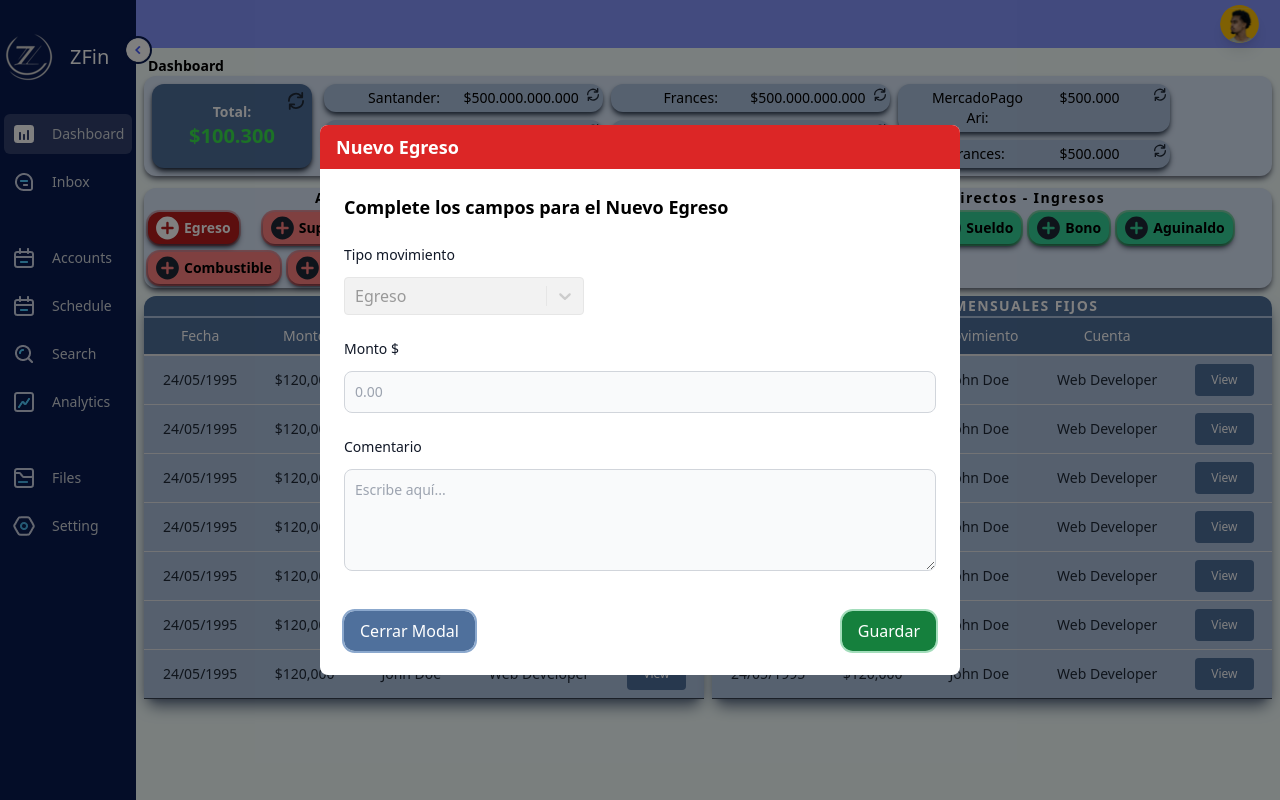
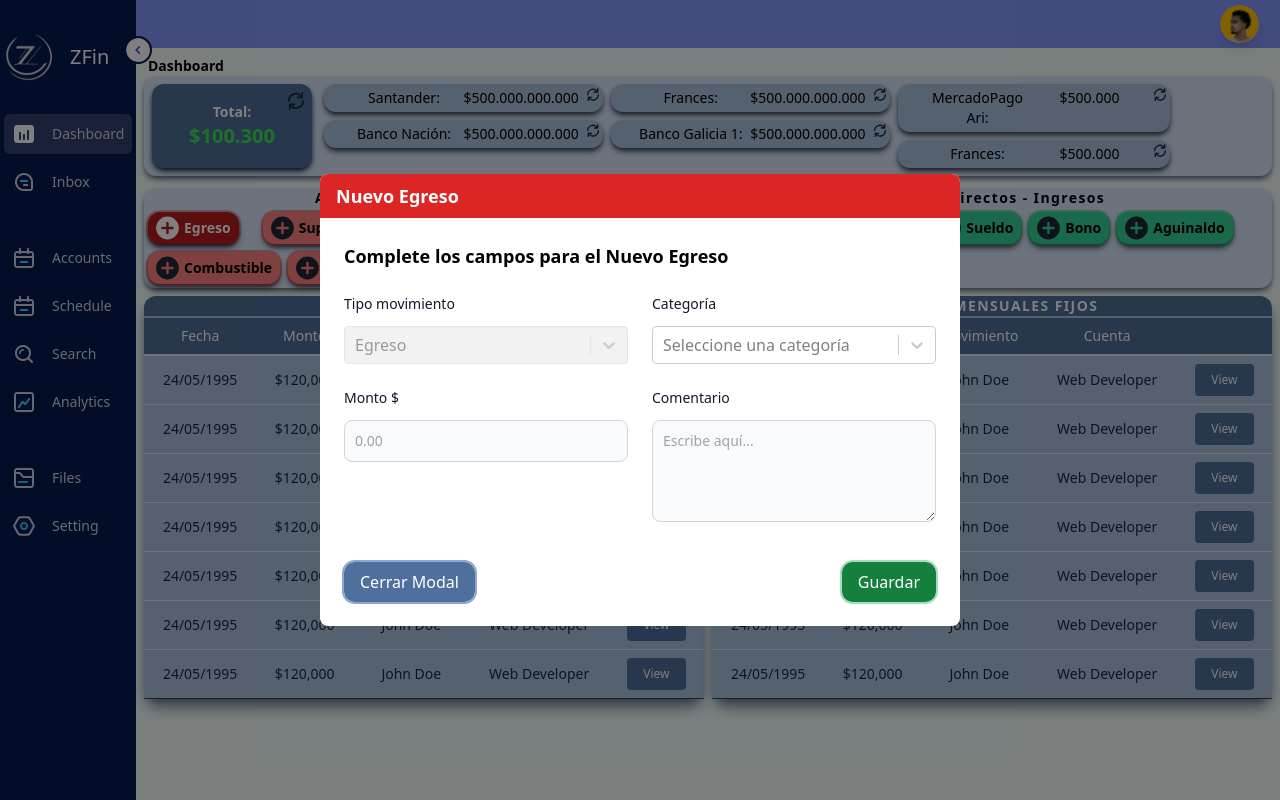
Before and after one commit to arielcareggio/zfin-panel-react, a React (Vite) app: page / in a window 1280 px wide. Both pictures are taken after a click on the button "Egreso". Built offline with nearby package versions, Linux system fonts and the light colour scheme; what react-modal-hook would draw is missing.

Commit message:
Funcionando SELECT

```diff
--- a/src/components/dashboard/accesosDirectos/Egresos.tsx
+++ b/src/components/dashboard/accesosDirectos/Egresos.tsx
@@ -1,107 +1,90 @@
-
 import { OptionType } from "../../../types/Types";
 import AddMovimiento from "./modals/AddMovimiento";
 import { useState } from 'react';
 
 interface EgresosProps {
   svgIcon: React.ReactNode;
-
 }
 
-
-
-const opciones: OptionType[] = [
+const tipos: OptionType[] = [
   { value: '1', label: 'Ingreso' },
   { value: '2', label: 'Egreso' },
 ];
 
+const categorias: OptionType[] = [
+  { value: '1', label: 'Supermercado' },
+  { value: '2', label: 'Alquiler' },
+  { value: '3', label: 'Delibery' },
+  { value: '4', label: 'Combustible' },
+  { value: '5', label: 'Salud' },
+];
+
 function Egresos({ svgIcon }: EgresosProps) {
+  const [isModalOpen, setIsModalOpen] = useState(false);
+  const [selectedCategoria, setSelectedCategoria] = useState<OptionType | null>(null);
 
-    const [isModalOpen, setIsModalOpen] = useState(false);
+  const tipo = tipos.find((tipo) => tipo.value === '2'); // Busca el Egreso
 
-    const openModal = () => {
+  const openModal = (datos?: OptionType) => {
+    if (datos) {
+      setSelectedCategoria(datos);
+    }
     setIsModalOpen(true);
   };
 
   const closeModal = () => {
+    setSelectedCategoria(null);
     setIsModalOpen(false);
   };
 
   return (
-        <div className="bg-fondo-contenedor h-auto rounded-xl text-sm shadow-md shadow-gray-500"> {/* bg-rose-200 */}
+    <div className="bg-fondo-contenedor h-auto rounded-xl text-sm shadow-md shadow-gray-500">
       <div>
         <h1 className="text-center tracking-widest font-semibold text-xs sm:text-sm">Accesos Directos - Egresos</h1>
       </div>
 
       <div className="h-auto flex flex-wrap rounded-xl text-sm text-black">
-                <button id="Egreso" className="bg-red-700 hover:bg-red-900 font-bold px-2 m-1 rounded-xl flex items-center h-8 transition ease-in
+        <button
+          id="Egreso"
+          className="bg-red-700 hover:bg-red-900 font-bold px-2 m-1 rounded-xl flex items-center h-8 transition ease-in
                  duration-300 shadow-md text-white shadow-slate-800 hover:shadow-slate-950 ring-2 ring-red-700/30"
-                    onClick={openModal}>
-                    <div className="mr-1 w-6 text-white">
-                        {svgIcon}
-                    </div>
+          onClick={() => openModal()}
+        >
+          <div className="mr-1 w-6 text-white">{svgIcon}</div>
           <span>Egreso</span>
         </button>
 
         <div className="mx-2"></div>
 
-                <button className="bg-fondo-botones-rojo hover:bg-red-500 font-bold px-2 m-1 rounded-xl flex items-center h-8 transition ease-in
-                 duration-300 shadow-md shadow-slate-800 hover:shadow-slate-950 ring-2 ring-red-500/50">
-                    <div className="mr-1 w-6 text-gray-800">
-                        {svgIcon}
-                    </div>
-                    <span>Supermercado</span>
+        {categorias.map((categoria) => (
+          <button
+            key={categoria.value}
+            id={categoria.value}
+            className="bg-fondo-botones-rojo hover:bg-red-500 font-bold px-2 m-1 rounded-xl flex items-center h-8 transition ease-in duration-300
+                        shadow-md shadow-slate-800 hover:shadow-slate-950 ring-2 ring-red-500/50"
+            onClick={() => openModal(categoria)}
+          >
+            <div className="mr-1 w-6 text-gray-800">{svgIcon}</div>
+            <span>{categoria.label}</span>
           </button>
-
-                <button className="bg-fondo-botones-rojo hover:bg-red-500 font-bold px-2 m-1 rounded-xl flex items-center h-8 transition ease-in
-                 duration-300 shadow-md shadow-slate-800 hover:shadow-slate-950 ring-2 ring-red-500/50">
-                    <div className="mr-1 w-6 text-gray-800">
-                        {svgIcon}
-                    </div>
-                    <span>Alquiler</span>
-                </button>
-
-                <button className="bg-fondo-botones-rojo hover:bg-red-500 font-bold px-2 m-1 rounded-xl flex items-center h-8 transition ease-in
-                 duration-300 shadow-md shadow-slate-800 hover:shadow-slate-950 ring-2 ring-red-500/50">
-                    <div className="mr-1 w-6 text-gray-800">
-                        {svgIcon}
-                    </div>
-                    <span>Delibery</span>
-                </button>
-
-                <button className="bg-fondo-botones-rojo hover:bg-red-500 font-bold px-2 m-1 rounded-xl flex items-center h-8 transition ease-in
-                 duration-300 shadow-md shadow-slate-800 hover:shadow-slate-950 ring-2 ring-red-500/50">
-                    <div className="mr-1 w-6 text-gray-800">
-                        {svgIcon}
-                    </div>
-                    <span>Combustible</span>
-                </button>
-
-                <button className="bg-fondo-botones-rojo hover:bg-red-500 font-bold px-2 m-1 rounded-xl flex items-center h-8 transition ease-in
-                 duration-300 shadow-md shadow-slate-800 hover:shadow-slate-950 ring-2 ring-red-500/50">
-                    <div className="mr-1 w-6 text-gray-800">
-                        {svgIcon}
-                    </div>
-                    <span>Salud</span>
-                </button>
+        ))}
 
         <AddMovimiento
           isOpen={isModalOpen}
           onClose={closeModal}
-                    dataConfiguracion={
-                        {
+          dataConfiguracion={{
             color: "bg-red-600",
             titulo: 'Nuevo Egreso',
-                            tipo: '2',
-                            isDisabled: true
+            tipo: tipo ? [tipo] : [], // Egreso
+            defaultValue: selectedCategoria ? [selectedCategoria] : [], // Aquí se crea un array con un solo elemento
+            isDisabled: true,
           }}
-                    dataOpcionesSelect={opciones} />
-
-                {/* <AddMovimiento isOpen={isModalOpen} onClose={closeModal}/> */}
+          dataSelect_Tipos={tipos}
+          dataSelect_Categorias={categorias}
+        />
       </div>
     </div>
-    )
+  );
 }
 
 export default Egresos;
-//datos={Array("color", "bg-fondo-cuenta-principal")
--- a/src/components/dashboard/accesosDirectos/Ingresos.tsx
+++ b/src/components/dashboard/accesosDirectos/Ingresos.tsx
@@ -1,11 +1,44 @@
 
-import React from "react";
+import { OptionType } from "../../../types/Types";
+import AddMovimiento from "./modals/AddMovimiento";
+import { useState } from 'react';
 
 interface IngresosProps {
     svgIcon: React.ReactNode;
 }
 
+const tipos: OptionType[] = [
+    { value: '1', label: 'Ingreso' },
+    { value: '2', label: 'Egreso' },
+];
+
+const categorias: OptionType[] = [
+    { value: '1', label: 'Venta' },
+    { value: '2', label: 'Sueldo' },
+    { value: '3', label: 'Bono' },
+    { value: '4', label: 'Aguinaldo' },
+    { value: '5', label: 'Sueldo' },
+];
+
 function Ingresos({ svgIcon }: IngresosProps) {
+    const [isModalOpen, setIsModalOpen] = useState(false);
+    const [selectedCategoria, setSelectedCategoria] = useState<OptionType>();
+
+    const tipo = tipos.find(tipo => tipo.value === '1'); // Busca el Ingreso
+
+    const openModal = (datos?: OptionType) => {
+        if (datos) {
+            setSelectedCategoria(datos);
+        }
+        setIsModalOpen(true);
+    };
+
+    const closeModal = () => {
+        setSelectedCategoria(undefined);
+        setIsModalOpen(false);
+    };
+
+
     return (
         <div className="bg-fondo-contenedor h-auto rounded-xl text-sm shadow-md shadow-gray-500"> {/* bg-green-200 */}
             <div>
@@ -14,7 +47,9 @@ function Ingresos({ svgIcon }: IngresosProps) {
 
             <div className="h-auto flex flex-wrap rounded-xl text-sm text-black">
                 <button className="bg-green-700 hover:bg-green-900 font-bold px-2 m-1 rounded-xl flex items-center h-8 transition ease-in
-                duration-300 shadow-md text-white shadow-slate-800 hover:shadow-slate-950 ring-2 ring-green-700/30">
+                duration-300 shadow-md text-white shadow-slate-800 hover:shadow-slate-950 ring-2 ring-green-700/30"
+                    onClick={() => openModal()}
+                >
                     <div className="mr-1 w-6 text-white">
                         {svgIcon}
                     </div>
@@ -23,7 +58,38 @@ function Ingresos({ svgIcon }: IngresosProps) {
 
                 <div className="mx-2"></div>
 
-                <button className="bg-emerald-400 hover:bg-emerald-500 font-bold px-2 m-1 rounded-xl flex items-center h-8 transition ease-in
+                {categorias.map((categoria) => (
+                    <button
+                        key={categoria.value} // Asegura que cada botón tenga una clave única
+                        id={categoria.value}   // Establece el ID basado en el valor
+                        className="bg-emerald-400 hover:bg-emerald-500 font-bold px-2 m-1 rounded-xl flex items-center h-8 transition ease-in
+                        duration-300 shadow-md shadow-slate-800 hover:shadow-slate-950 ring-2 ring-green-500/50"
+                        onClick={() => openModal(categoria)}
+                    >
+                        <div className="mr-1 w-6 text-gray-800">
+                            {svgIcon}
+                        </div>
+                        <span>{categoria.label}</span>
+                    </button>
+                ))}
+
+                <AddMovimiento
+                    isOpen={isModalOpen}
+                    onClose={closeModal}
+                    dataConfiguracion={
+                        {
+                            color: "bg-green-600",
+                            titulo: 'Nuevo Ingreso',
+                            tipo: tipo ? [tipo] : [], //Egreso
+                            defaultValue: selectedCategoria ? [selectedCategoria] : [], // Aquí se crea un array con un solo elemento
+                            isDisabled: true
+                        }}
+                    dataSelect_Tipos={tipos}
+                    dataSelect_Categorias={categorias}
+                />
+
+
+                {/* <button className="bg-emerald-400 hover:bg-emerald-500 font-bold px-2 m-1 rounded-xl flex items-center h-8 transition ease-in
                  duration-300 shadow-md shadow-slate-800 hover:shadow-slate-950 ring-2 ring-green-500/50">
                     <div className="mr-1 w-6 text-gray-800">
                         {svgIcon}
@@ -62,7 +128,7 @@ function Ingresos({ svgIcon }: IngresosProps) {
                         {svgIcon}
                     </div>
                     <span>Sueldo</span>
-                </button>
+                </button> */}
             </div>
         </div >
     )
--- a/src/components/dashboard/accesosDirectos/modals/AddMovimiento.tsx
+++ b/src/components/dashboard/accesosDirectos/modals/AddMovimiento.tsx
@@ -4,29 +4,24 @@ import TextArea from '../../forms/TextArea';
 import { OptionType } from '../../../../types/Types';
 import Select from '../../forms/Select';
 
-/*
-    Recibir:
-        - Titulo
-        - Color
-    */
-
-
 interface addMovimientoProps {
   onClose: () => void;
   isOpen: boolean;
   dataConfiguracion: datosConfigRecibir; // Agrega el tipo adecuado para tu array aquí
-  dataOpcionesSelect: OptionType[];
+  dataSelect_Tipos: OptionType[];
+  dataSelect_Categorias: OptionType[];
 }
 
 type datosConfigRecibir = {
   /* [key: string]: string; */
   color: string,
   titulo: string,
-  tipo: string,
+  tipo: OptionType[],
+  defaultValue: OptionType[],
   isDisabled: boolean
 }
 
-function AddMovimiento({ onClose, isOpen, dataConfiguracion, dataOpcionesSelect }: addMovimientoProps) {
+function AddMovimiento({ onClose, isOpen, dataConfiguracion, dataSelect_Tipos, dataSelect_Categorias }: addMovimientoProps) {
 
   return (
     <ReactModal
@@ -45,19 +40,33 @@ function AddMovimiento({ onClose, isOpen, dataConfiguracion, dataOpcionesSelect
 
         {/* Contenedor del modal */}
         <div className='p-6'>
-          <h2 className="text-lg font-semibold mb-2">Complete los campos para el {dataConfiguracion.titulo}</h2>
+          <h2 className="text-lg font-semibold mb-2">Complete los campos para el <span className='font-bold'>{dataConfiguracion.titulo}</span></h2>
 
           {/* VERRR FILTRO: https://codepen.io/dixie0704/pen/jOVxGXL */}
-          <div className='grid gap-6 mb-6 mt-6 md:grid-cols-1'>
-            <Select opciones={dataOpcionesSelect} dataConfig={
+          <div className='grid gap-6 mb-6 mt-6 grid-cols-1 md:grid-cols-2'>
+            <Select opciones={dataSelect_Tipos} dataConfig={
               {
-                name: 'select_1',
+                name: 'select_tipo',
+                title: 'Tipo movimiento',
                 placeholder: 'Seleccione un tipo',
-                size: 'w-60',
+                defaultValue: dataConfiguracion.tipo,
+                size: 'w-full',
                 required: true,
                 isDisabled: dataConfiguracion.isDisabled,
               }
-            }/>
+            } />
+
+            <Select opciones={dataSelect_Categorias} dataConfig={
+              {
+                name: 'select_categoria',
+                title: 'Categoría',
+                placeholder: 'Seleccione una categoría',
+                defaultValue: dataConfiguracion.defaultValue,
+                size: 'w-full',
+                required: true,
+                isDisabled: (dataConfiguracion.defaultValue.length !== 0) ? dataConfiguracion.isDisabled : false,
+              }
+            } />
             <InputPrecio />
             <TextArea />
           </div>
@@ -85,6 +94,7 @@ function AddMovimiento({ onClose, isOpen, dataConfiguracion, dataOpcionesSelect
 }
 
 export default AddMovimiento;
+
 
 
 
--- a/src/components/dashboard/forms/Select.tsx
+++ b/src/components/dashboard/forms/Select.tsx
@@ -1,16 +1,6 @@
 import { useState } from 'react';
 import Select, { ActionMeta, StylesConfig } from 'react-select';
 import { OptionType, datosConfigSelect } from '../../../types/Types';
-
-/*
-    Recibir:
-        - opciones
-        - Titulo
-        - id (Ver si se puede enviar, servira para poder identificarlo)
-        - placeholder
-        - required
-        - tamaño
-    */
 
 export default function App({ opciones, dataConfig }: { opciones: OptionType[], dataConfig: datosConfigSelect }) {
 
@@ -26,7 +16,7 @@ export default function App({ opciones, dataConfig }: { opciones: OptionType[],
 
     <div>
       <label htmlFor="company" className="block mr-2 mb-3 text-sm font-medium text-gray-900 dark:text-white whitespace-nowrap">
-        Tipo movimiento
+        {dataConfig.title}
       </label>
       <Select
         name={dataConfig.name}
@@ -35,7 +25,7 @@ export default function App({ opciones, dataConfig }: { opciones: OptionType[],
         //value={selectedOption} //No va xq hace conflicto con el defaultValue
         onChange={onChange}
         options={opciones}
-        defaultValue={opciones[1]}
+        defaultValue={dataConfig.defaultValue}
         placeholder={dataConfig.placeholder}
         /* styles={customStyles} */
         className={`my-react-select-container ${dataConfig.size || 'w-full'}`}
@@ -47,8 +37,9 @@ export default function App({ opciones, dataConfig }: { opciones: OptionType[],
   );
 }
 
+
 // Define el tipo específico para los estilos personalizados
-const customStyles: StylesConfig<OptionType, false> = {
+/* const customStyles: StylesConfig<OptionType, false> = {
   // Estilo del contenedor principal del Select
   container: (provided) => ({
     ...provided,
@@ -63,19 +54,19 @@ const customStyles: StylesConfig<OptionType, false> = {
 
   option: (provided, state) => ({
     ...provided,
-    /* backgroundColor: state.isSelected ? 'blue' : 'white',
-    color: state.isSelected ? 'white' : 'black',*/
+    backgroundColor: state.isSelected ? 'blue' : 'white',
+    color: state.isSelected ? 'white' : 'black',
     //className: `py-2 px-4 ${state.isSelected ? 'bg-red-100' : 'bg-white'}`, // Clases de Tailwind CSS
     className: "bg-red-100 !important"
   }),
 
   // Estilo de las opciones individuales
-  /* option: (provided, state) => ({
+  option: (provided, state) => ({
     ...provided,
     backgroundColor: state.isSelected ? 'blue' : 'white', // Cambia el color de fondo cuando se selecciona
     color: state.isSelected ? 'white' : 'black', // Cambia el color del texto cuando se selecciona
-  }), */
-};
+  }),
+}; */
 
 /* isDisabled={true} */
 /*
--- a/src/types/Types.tsx
+++ b/src/types/Types.tsx
@@ -1,10 +1,11 @@
-
 // Tipo para Select
 export type OptionType = { value: string; label: string; };
 
 export type datosConfigSelect = {
     name: string,
+    title: string,
     placeholder: string,
+    defaultValue: OptionType[],
     size?: string,
     required?: boolean
     isDisabled?: boolean
```
Lines whose indentation alone changed are shown as unchanged.
